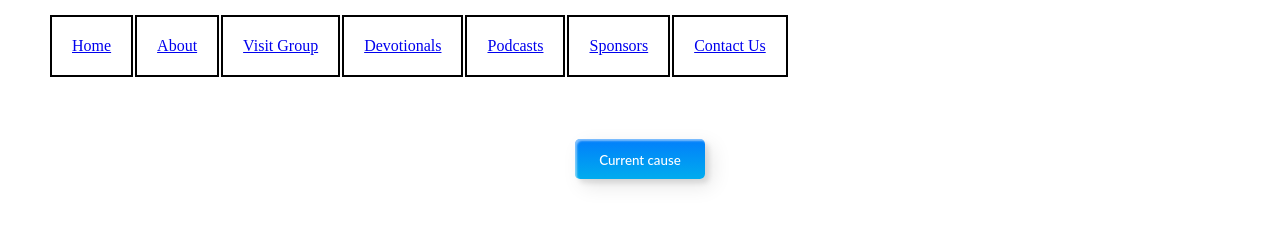
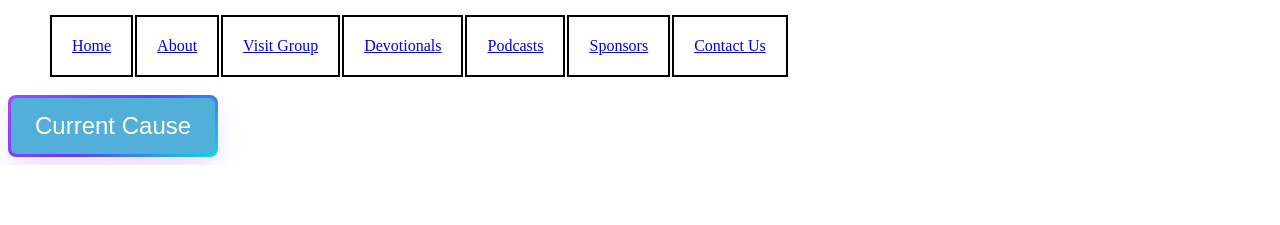
Before and after one commit to rperbichi/Startup, a plain HTML site: page index.html in a window 1280 px wide. Shown: the part 723-948 px from the top of the page. After the commit the page ends 888 px from the top, so only its background shows below. Drawn offline with Linux system fonts and the light colour scheme.

Commit message:
Completing button

```diff
--- a/index.html
+++ b/index.html
@@ -40,10 +40,18 @@
 
     <main>
 
-
+<!--
       <div class="frame">
         <button class="custom-btn causes-button">Current cause</button>
+      </div> -->
+      <!-- HTML !-->
+      <div>
+        <a style="text-decoration:none" href="https://secure.givelively.org//donate/ugandan-water-project-inc/clean-water-for-ugandan-communities/worldwide-unified"
+      target="_blank" class="button" >
+        <button class="button-64" role="button"><span class="text">Current Cause</span></button>
+      </a>
       </div>
+
     </main>
 
     <footer>
--- a/main.css
+++ b/main.css
@@ -21,7 +21,7 @@ td{
 
 
 
-/*button stuff */
+/*button stuff \
 .frame {
     width: 90%;
     margin: 40px auto;
@@ -119,3 +119,56 @@ td{
   .causes-button span:hover:after {
     width: 100%;
   }
+*/
+
+
+
+/* CSS */
+.button-64 {
+  align-items: center;
+  background-image: linear-gradient(144deg,#AF40FF, #5B42F3 50%,#00DDEB);
+  border: 0;
+  border-radius: 8px;
+  box-shadow: rgba(151, 65, 252, 0.2) 0 15px 30px -5px;
+  box-sizing: border-box;
+  color: #FFFFFF;
+  display: flex;
+  font-family: Phantomsans, sans-serif;
+  font-size: 20px;
+  justify-content: center;
+  line-height: 1em;
+  max-width: 100%;
+  min-width: 140px;
+  padding: 3px;
+  text-decoration: none;
+  user-select: none;
+  -webkit-user-select: none;
+  touch-action: manipulation;
+  white-space: nowrap;
+  cursor: pointer;
+}
+
+.button-64:active,
+.button-64:hover {
+  outline: 0;
+}
+
+.button-64 span {
+  background-color: rgb(82, 175, 218);
+  padding: 16px 24px;
+  border-radius: 6px;
+  width: 100%;
+  height: 100%;
+  transition: 300ms;
+}
+
+.button-64:hover span {
+  background: none;
+}
+
+@media (min-width: 768px) {
+  .button-64 {
+    font-size: 24px;
+    min-width: 196px;
+  }
+}
```
